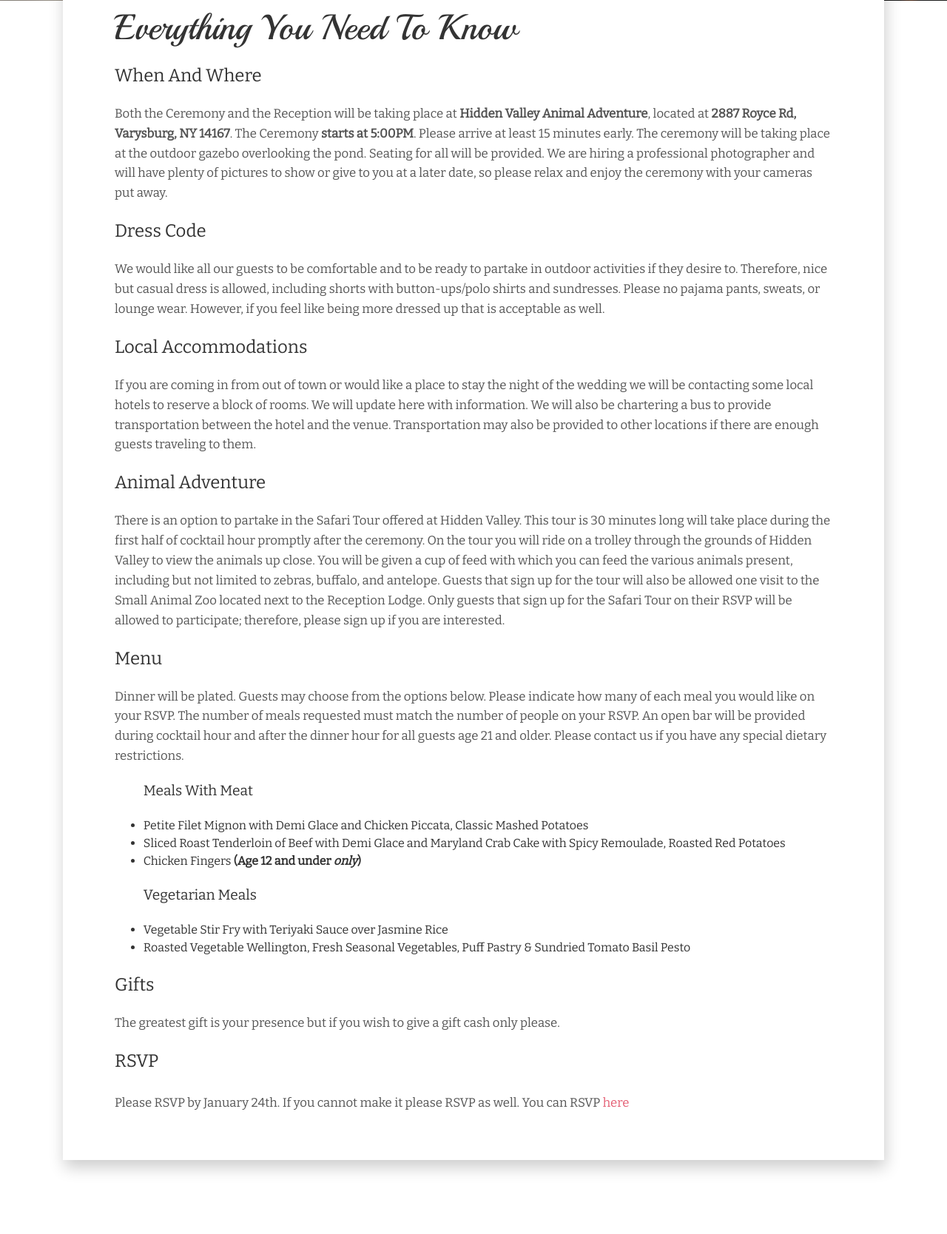
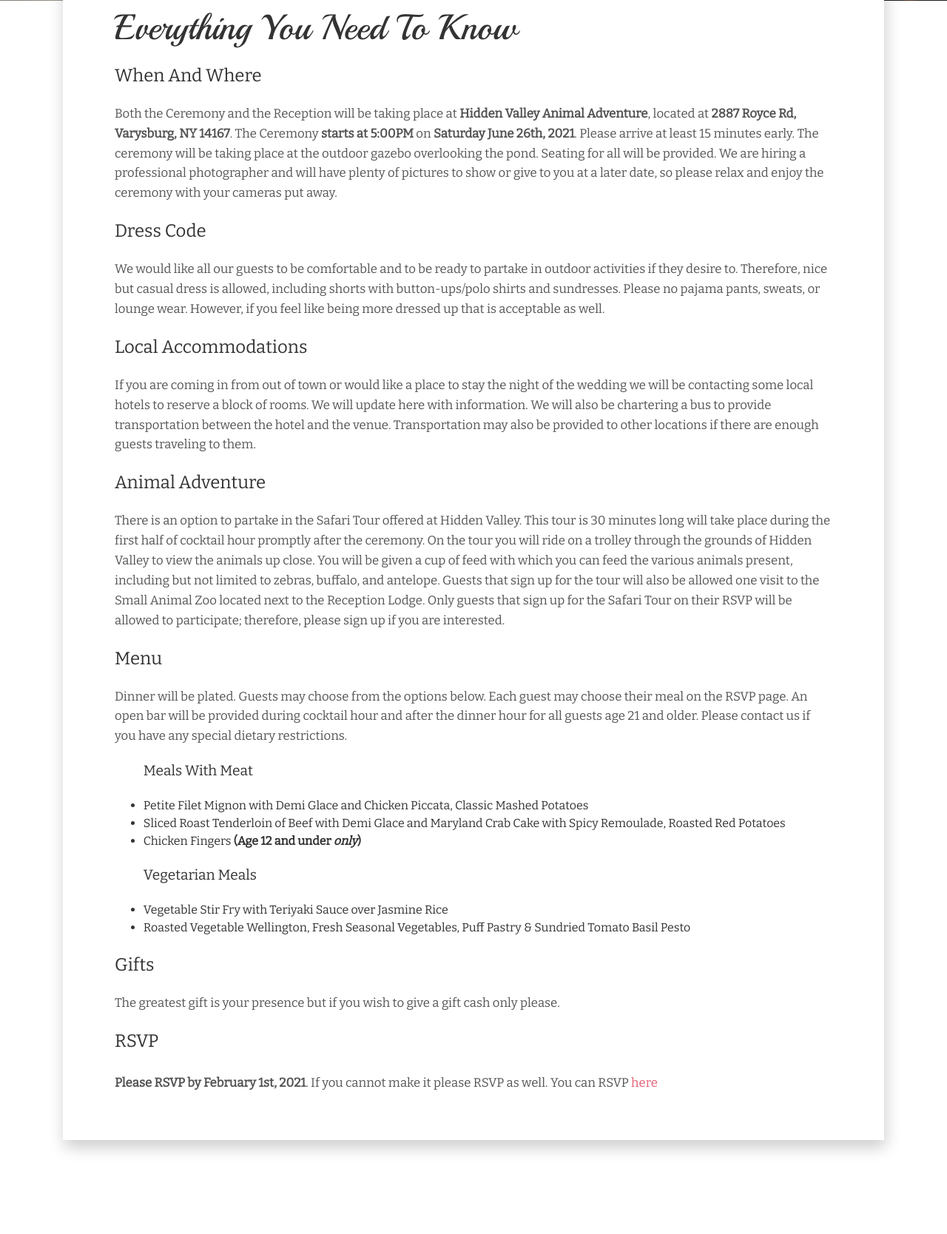
Before and after one commit to benreid24/wedding-site, a Django app: page /details in a window 1280 px wide. Shown: the part 499-2167 px from the top of the page at 74% size. After the commit the page ends 2057 px from the top, so only its background shows below. Run offline with Django 3.2, Linux system fonts and the light colour scheme; some libraries are stand-ins or nearby versions.

Commit message:
Update dates and descriptions

```diff
--- a/wedding/core/templates/confirm.html
+++ b/wedding/core/templates/confirm.html
@@ -1,7 +1,7 @@
 <!DOCTYPE HTML>
 <html lang="en">
 <head>
-	<title>Ben & Anna 2020</title>
+	<title>Ben & Anna 2021</title>
 	<meta http-equiv="X-UA-Compatible" content="IE=edge">
     <meta name="viewport" content="width=device-width, initial-scale=1">
 	<meta charset="UTF-8">
--- a/wedding/core/templates/denied.html
+++ b/wedding/core/templates/denied.html
@@ -1,7 +1,7 @@
 <!DOCTYPE HTML>
 <html lang="en">
 <head>
-	<title>Ben & Anna 2020</title>
+	<title>Ben & Anna 2021</title>
 	<meta http-equiv="X-UA-Compatible" content="IE=edge">
     <meta name="viewport" content="width=device-width, initial-scale=1">
 	<meta charset="UTF-8">
--- a/wedding/core/templates/details.html
+++ b/wedding/core/templates/details.html
@@ -1,7 +1,7 @@
 <!DOCTYPE HTML>
 <html lang="en">
 <head>
-	<title>Ben & Anna 2020</title>
+	<title>Ben & Anna 2021</title>
 	<meta http-equiv="X-UA-Compatible" content="IE=edge">
     <meta name="viewport" content="width=device-width, initial-scale=1">
 	<meta charset="UTF-8">
@@ -72,7 +72,7 @@
 
                         <h4 class="margin-top-btm">When And Where</h4>
                         <p class="margin-top-btm">Both the Ceremony and the Reception will be taking place at <strong>Hidden Valley Animal Adventure</strong>,
-                            located at <strong>2887 Royce Rd, Varysburg, NY 14167</strong>. The Ceremony <strong>starts at 5:00PM</strong>. Please arrive at least 15 minutes early.
+                            located at <strong>2887 Royce Rd, Varysburg, NY 14167</strong>. The Ceremony <strong>starts at 5:00PM</strong> on <strong>Saturday June 26th, 2021</strong>. Please arrive at least 15 minutes early.
 							The ceremony will be taking place at the outdoor gazebo overlooking the pond. Seating for all will be provided. We are
                             hiring a professional photographer and will have plenty of pictures to show or give to you at a later date, so please
                             relax and enjoy the ceremony with your cameras put away.</p>
@@ -96,9 +96,9 @@
                             to participate; therefore, please sign up if you are interested.</p>
 
                         <h4 class="margin-top-btm">Menu</h4>
-						<p class="margin-top-btm">Dinner will be plated. Guests may choose from the options below. Please indicate how many of each meal you would like
-                            on your RSVP. The number of meals requested must match the number of people on your RSVP. An open bar will be provided during cocktail hour
-                            and after the dinner hour for all guests age 21 and older. Please contact us if you have any special dietary restrictions.</p>
+						<p class="margin-top-btm">Dinner will be plated. Guests may choose from the options below. Each guest may choose their meal on the RSVP page.
+						    An open bar will be provided during cocktail hour and after the dinner hour for all guests age 21 and older. Please contact us if you have
+							any special dietary restrictions.</p>
 
                         <div style="padding-left: 4%">
                             <h5 class="margin-top-btm">Meals With Meat</h5>
@@ -118,7 +118,7 @@
 						<p class="margin-top-btm">The greatest gift is your presence but if you wish to give a gift cash only please.</p>
 
                         <h4 class="margin-top-btm">RSVP</h4>
-						<p class="margin-top-btm">Please RSVP by January 24th. If you cannot make it please RSVP as well. You can RSVP <a href="/rsvp" class="phone">here</a></p>
+						<p class="margin-top-btm"><strong>Please RSVP by February 1st, 2021</strong>. If you cannot make it please RSVP as well. You can RSVP <a href="/rsvp" class="phone">here</a></p>
 
 					</div><!-- content -->
 
--- a/wedding/core/templates/index.html
+++ b/wedding/core/templates/index.html
@@ -1,7 +1,7 @@
 <!DOCTYPE HTML>
 <html lang="en">
 <head>
-	<title>Ben & Anna 2020</title>
+	<title>Ben & Anna 2021</title>
 	<meta http-equiv="X-UA-Compatible" content="IE=edge">
     <meta name="viewport" content="width=device-width, initial-scale=1">
 	<meta charset="UTF-8">
@@ -57,7 +57,7 @@
 				<div class="slider-content">
 
 					<i class="small-icon icon icon-tie"></i>
-					<h5 class="date">11 JULY 2020</h5>
+					<h5 class="date">26 JUNE 2021</h5>
 					<h3 class="pre-title">Save The Date</h3>
 					<h1 class="title">Ben <i class="icon icon-heart"></i> Anna</h1>
 					<a class="btn-2 margin-bottom gallery-btn" href="#" onclick="document.getElementById('more-info').scrollIntoView({behavior: 'smooth'}); return false;">More Info</a>
@@ -80,7 +80,7 @@
 					</div>
 
 					<p class="desc margin-bottom">
-                        Come celebrate our wedding with us at Hidden Valley Animal Adventure on Saturday, July 11th 2020.
+                        Come celebrate our wedding with us at Hidden Valley Animal Adventure on Saturday, June 26th 2021.
                         There will be food, games, dancing, and an animal safari tour!
                         View <a href="/details" class="phone">full details</a>
                     </p>
--- a/wedding/core/templates/rsvp.html
+++ b/wedding/core/templates/rsvp.html
@@ -1,7 +1,7 @@
 <!DOCTYPE HTML>
 <html lang="en">
 <head>
-	<title>Ben & Anna 2020</title>
+	<title>Ben & Anna 2021</title>
 	<meta http-equiv="X-UA-Compatible" content="IE=edge">
     <meta name="viewport" content="width=device-width, initial-scale=1">
 	<meta charset="UTF-8">
--- a/wedding/static/core/common-js/scripts.js
+++ b/wedding/static/core/common-js/scripts.js
@@ -50,7 +50,7 @@
 function countdownTime(){
 
 	if(isExists('#clock')){
-		$('#clock').countdown('2020/07/11', function(event){
+		$('#clock').countdown('2021/06/26', function(event){
 			var $this = $(this).html(event.strftime(''
 				+ '<div class="time-sec"><span class="title">%D</span> days </div>'
 				+ '<div class="time-sec"><span class="title">%H</span> hours </div>'));
```
